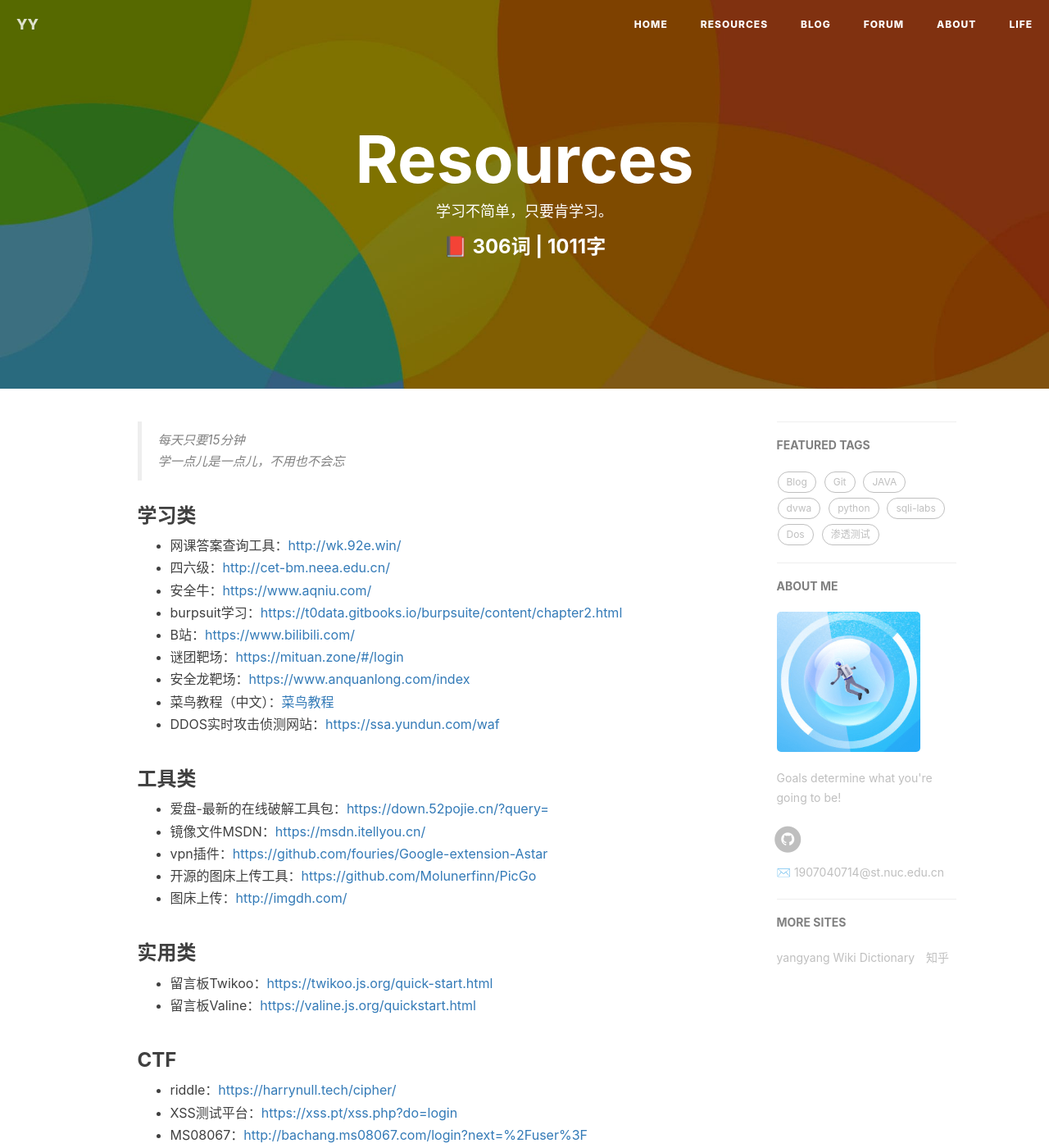
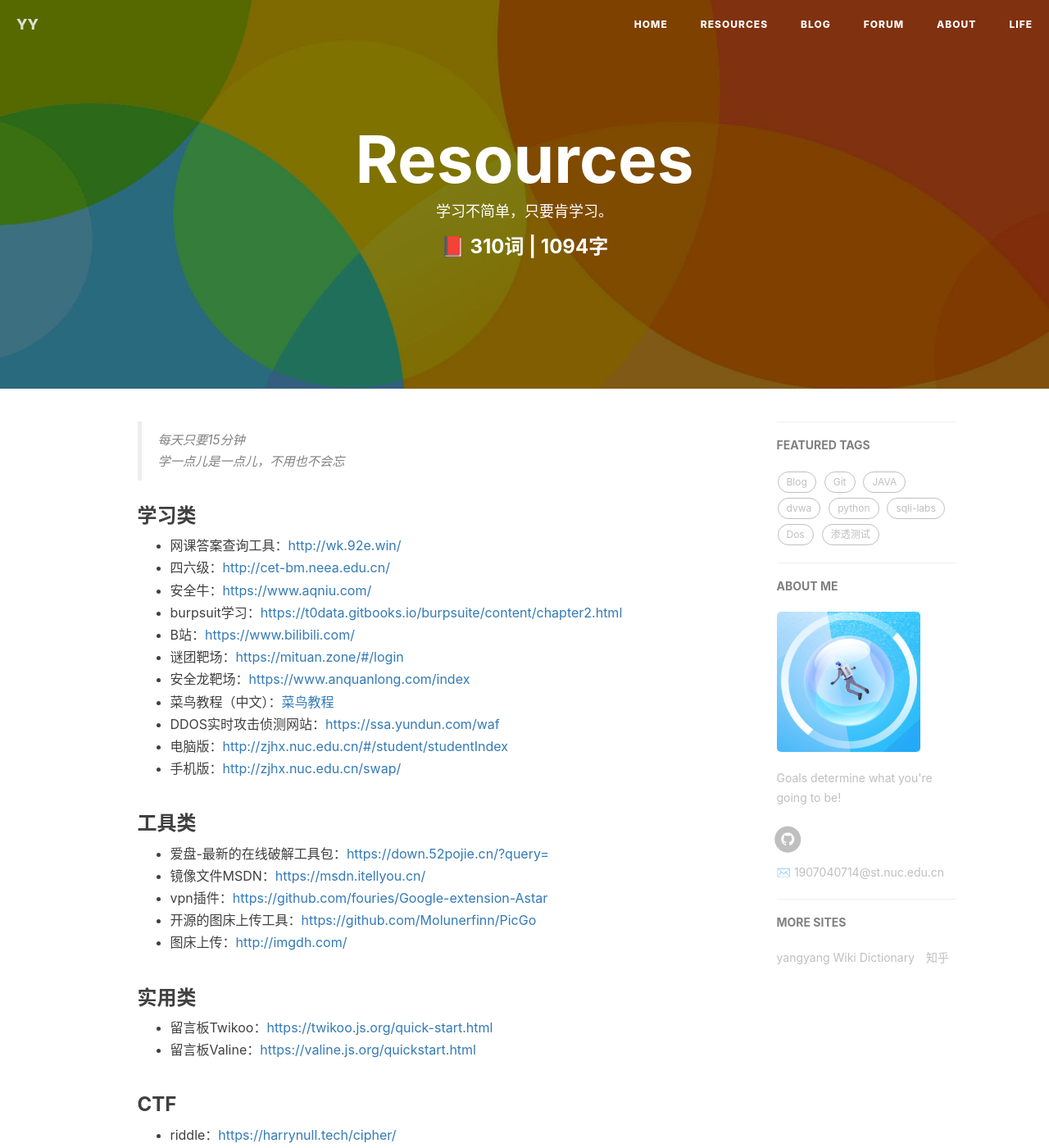
Before and after one commit to yangyang-linux/yangyang-linux.github.io, a Jekyll site: the page built from 1-resources.html, in a window 1280 px wide and 1400 px high. Shown: the whole window at 82% size. Built offline with Jekyll 4.4.1, drawn with Linux system fonts in a browser that asks for light colours; nearby versions of some CDN libraries; comment, search, counter and statistics services are not loaded.

Commit message:
Update 1-resources.html

```diff
--- a/1-resources.html
+++ b/1-resources.html
@@ -30,6 +30,8 @@ header-img: "img/post-bg-miui6.jpg"
 	<li>安全龙靶场：<a href="https://www.anquanlong.com/index">https://www.anquanlong.com/index</a></li>
 	<li>菜鸟教程（中文）：<a href="https://www.runoob.com/html/html-tutorial.html">菜鸟教程</a></li>
 	<li>DDOS实时攻击侦测网站：<a href="https://ssa.yundun.com/waf">https://ssa.yundun.com/waf</a></li>
+	<li>电脑版：<a href="http://zjhx.nuc.edu.cn/#/student/studentIndex">http://zjhx.nuc.edu.cn/#/student/studentIndex</a></li>
+	<li>手机版：<a href="http://zjhx.nuc.edu.cn/swap/">http://zjhx.nuc.edu.cn/swap/</a></li>
 </ul>
 <h3 id="toc_4">工具类</h3>
 <ul>
```
